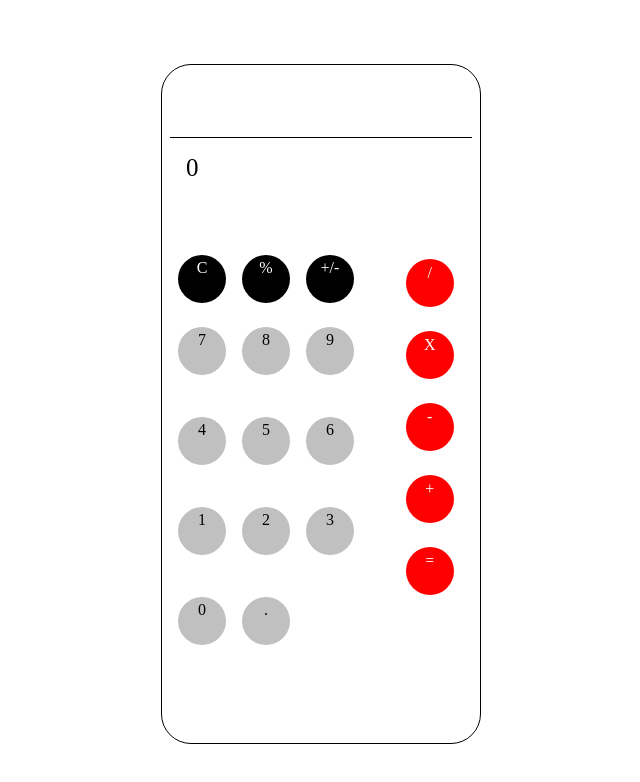
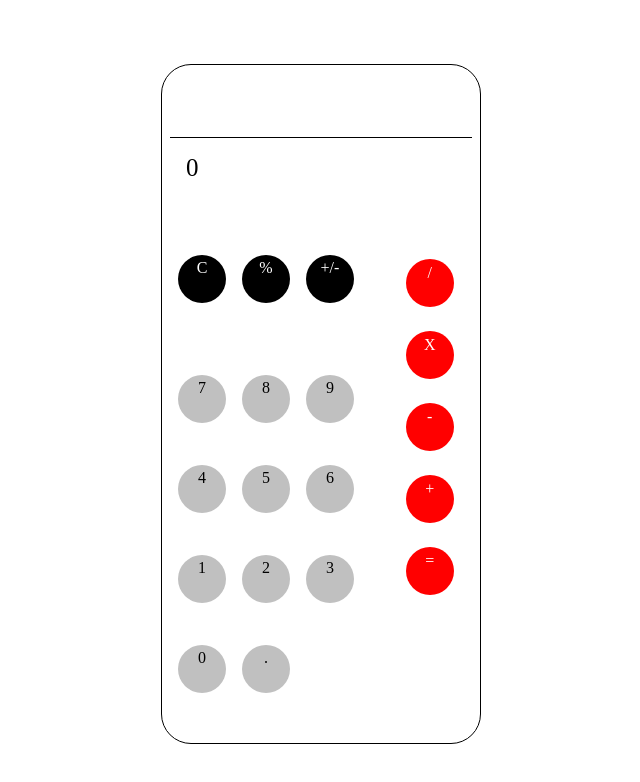
Before and after one commit to majorwale/calculator, a plain HTML site: page index.html in a window 1280 px wide. Shown: the whole page, without its empty margins (319-959 px from the left). Drawn offline with Linux system fonts and the light colour scheme.

Commit message:
fixed bug

```diff
--- a/style.css
+++ b/style.css
@@ -52,7 +52,7 @@
   width: 73%;
   display: flex;
   flex-wrap: wrap;
-  margin-top: -23.5rem;
+  margin-top: -20.5rem;
   height: 45vh;
 }
 .right .btn {
```
